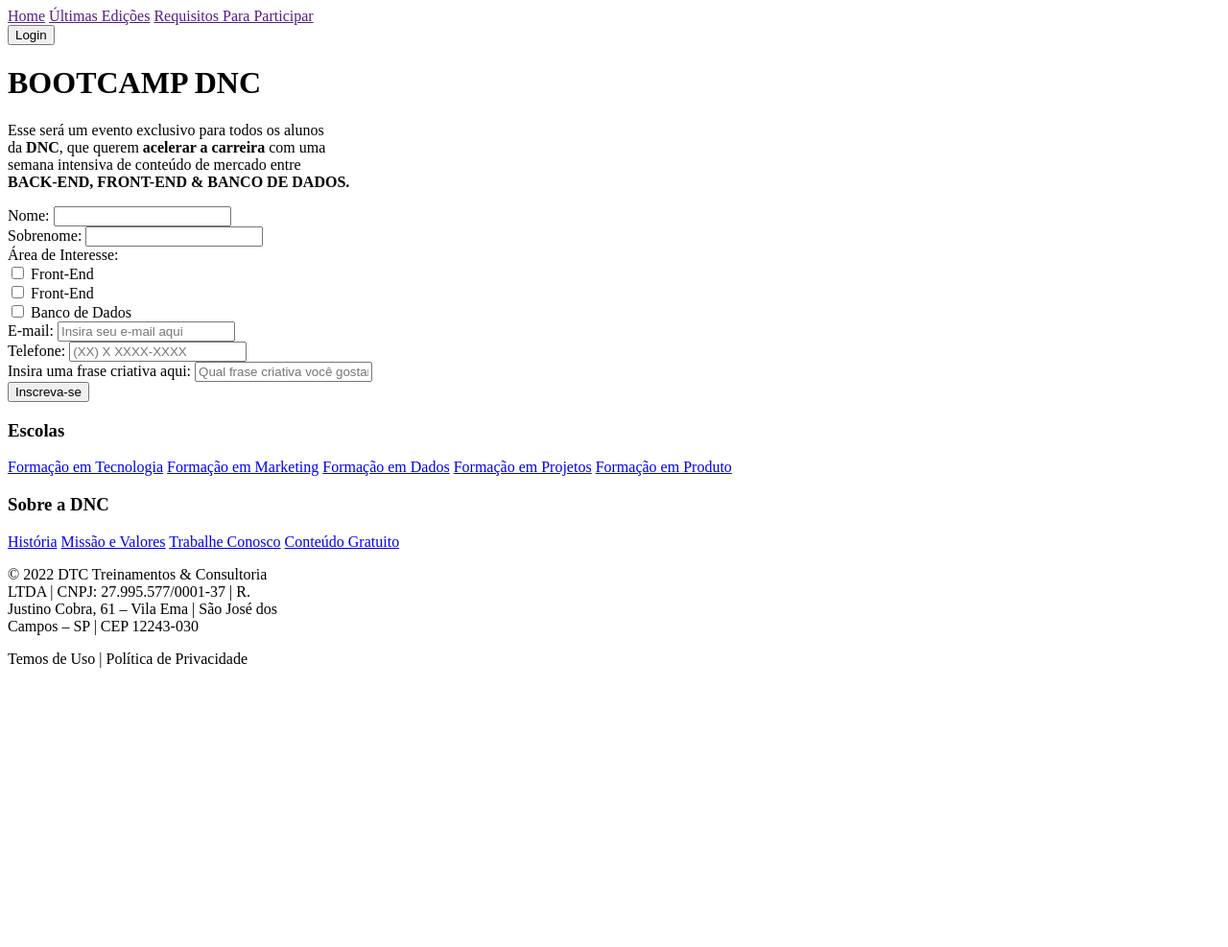
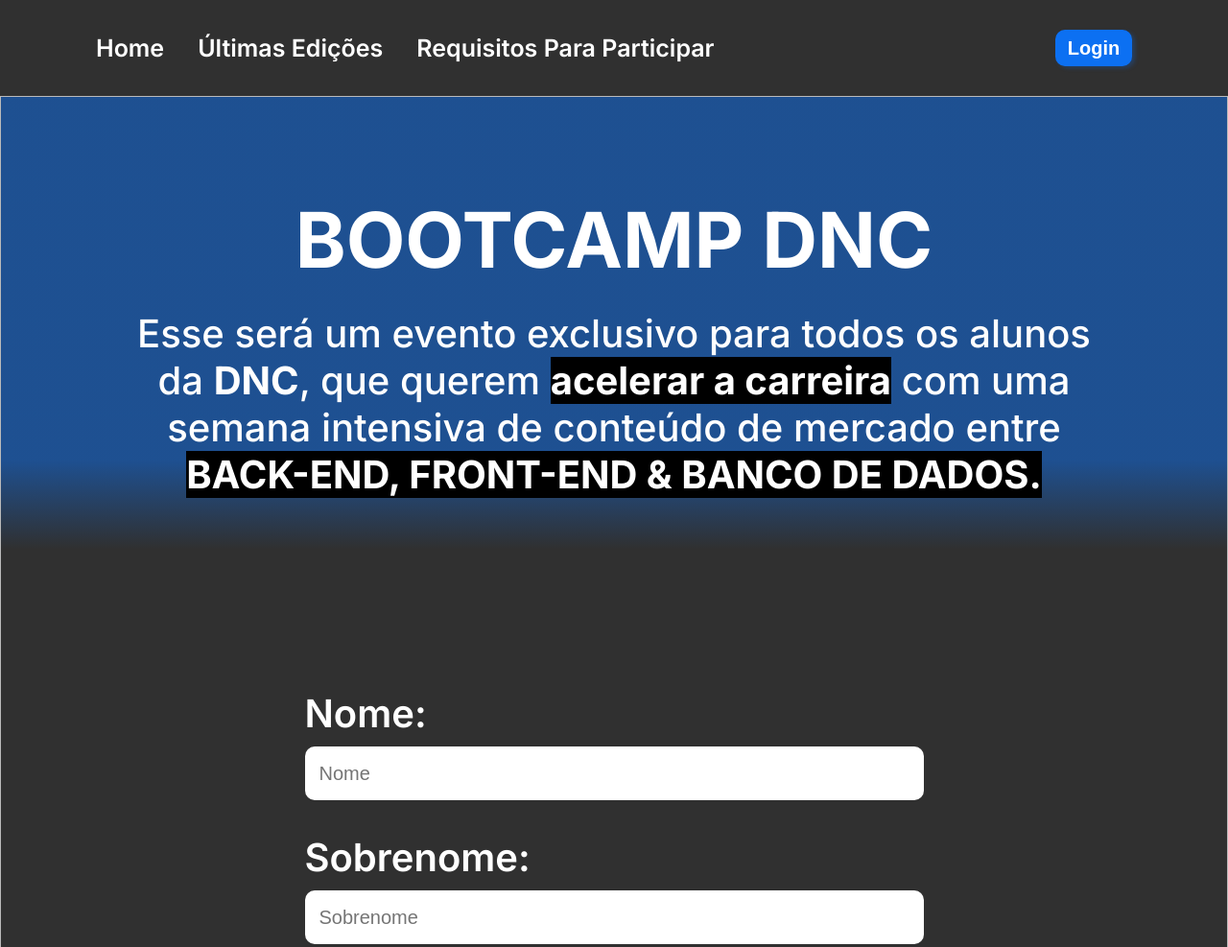
Before and after one commit to gquirinofs/bootcamp-dnc, a plain HTML site: page index.html in a window 1280 px wide. Shown: the top 987 px of the page at 96% size. Before the commit the page ends 800 px from the top, so only its background shows below. Drawn offline with Linux system fonts and the light colour scheme.

Commit message:
HTML e CSS Finalizado para PC

```diff
--- a/index.html
+++ b/index.html
@@ -18,6 +18,10 @@
         </div>
         <button type="submit">Login</button>
     </nav>
+
+    <!-- CABEÇALHO -->
+
+    <main>
         <header>
             <h1><b>BOOTCAMP DNC</b></h1>
             <p>Esse será um evento exclusivo para todos os alunos<br>
@@ -29,58 +33,61 @@
 
     <!-- FORMULÁRIO -->
 
-    <main>
-        <form action="" method="post">
+        <section>
+            <form action="https://formspree.io/f/xjvqyowo" method="POST">
                 <div class="label-input">
-                <label>Nome:</label>
-                <input type="text" placeholder="" name="">
+                    <label class="pLabel">Nome:</label>
+                    <input class="cxIn" type="text" placeholder="Nome" name="Nome">
                 </div>
                 <div class="label-input">
-                <label>Sobrenome:</label>
-                <input type="text" placeholder="" name="">
+                    <label class="pLabel">Sobrenome:</label>
+                    <input class="cxIn" type="text" placeholder="Sobrenome" name="Sobrenome">
                 </div>
 
             <!-- CHECKBOX -->
 
-            <section class="label-input">
-                <label>Área de Interesse:</label>
-                    <div>
-                        <input type="checkbox" name="Front-End">
+                <div class="label-input">
+                    <label class="pLabel">Área de Interesse:</label>
+                        <div id="checkboxes">
+                            <div class="checks">
+                                <input type="checkbox" name="Front-End" value="Sim">
                                 <label>Front-End</label>
                             </div>
-                    <div>
-                        <input type="checkbox" name="Back-End">
+                            <div class="checks">
+                                <input type="checkbox" name="Back-End" value="Sim">
                                 <label>Front-End</label>
                             </div>
-                    <div>
-                        <input type="checkbox" name="Banco de Dados">
+                            <div class="checks">
+                                <input type="checkbox" name="Banco de Dados" value="Sim">
                                 <label>Banco de Dados</label>
                             </div>
-                </section>
+                        </div>
+                </div>
 
             <!-- INPUTS -->
 
                 <div class="label-input">
-                <label>E-mail:</label>
-                <input type="email" placeholder="Insira seu e-mail aqui" name="E-mail">
+                    <label class="pLabel">E-mail:</label>
+                    <input class="cxIn" type="email" placeholder="Insira seu e-mail aqui" name="E-mail">
                 </div>
                 <div class="label-input">
-                <label>Telefone:</label>
-                <input type="tel" placeholder="(XX) X XXXX-XXXX" name="Telefone">
+                    <label class="pLabel">Telefone:</label>
+                    <input class="cxIn" type="tel" placeholder="(XX) X XXXX-XXXX" name="Telefone">
                 </div>
                 <div class="label-input">
-                <label>Insira uma frase criativa aqui:</label>
-                <input type="text" placeholder="Qual frase criativa você gostaria de falar? :)" name="Frase-criativa">
+                    <label class="pLabel">Insira uma frase criativa aqui:</label>
+                    <input class="cxIn" type="text" placeholder="Qual frase criativa você gostaria de falar? :)" name="Frase-criativa">
                 </div>
                 <button type="submit">Inscreva-se</button>
             </form>
+        </section>
     </main>
 
     <!-- RODAPÉ -->
 
     <footer>
-        <section>
-            <div>
+        <section id="fColumns">
+            <div id="escolas" class="fLinks">
                 <h3>Escolas</h3>
                 <a href="https://www.escoladnc.com.br/formacao-em-tecnologia" target="_blank">Formação em Tecnologia</a>
                 <a href="https://www.escoladnc.com.br/formacao-em-marketing/" target="_blank">Formação em Marketing</a>
@@ -88,14 +95,14 @@
                 <a href="https://www.escoladnc.com.br/formacao-em-projetos" target="_blank">Formação em Projetos</a>
                 <a href="https://www.escoladnc.com.br/formacao-em-produto" target="_blank">Formação em Produto</a>
             </div>
-            <div>
+            <div id="sobre" class="fLinks">
                 <h3>Sobre a DNC</h3>
-                <a href="https://www.escoladnc.com.br/sobre-nos">História</a>
-                <a href="https://www.escoladnc.com.br/sobre-nos">Missão e Valores</a>
-                <a href="https://carreiradnc.traffit.com/career/">Trabalhe Conosco</a>
-                <a href="https://www.escoladnc.com.br/blog/">Conteúdo Gratuito</a>
+                <a href="https://www.escoladnc.com.br/sobre-nos" target="_blank">História</a>
+                <a href="https://www.escoladnc.com.br/sobre-nos" target="_blank">Missão e Valores</a>
+                <a href="https://carreiradnc.traffit.com/career/" target="_blank">Trabalhe Conosco</a>
+                <a href="https://www.escoladnc.com.br/blog/" target="_blank">Conteúdo Gratuito</a>
             </div>
-            <div>
+            <div id="copyright" class="fLinks">
                 <p>© 2022 DTC Treinamentos & Consultoria<br>
                  LTDA | CNPJ: 27.995.577/0001-37 | R.<br>
                  Justino Cobra, 61 – Vila Ema | São José dos<br>
--- a/style.css
+++ b/style.css
@@ -0,0 +1,248 @@
+/* FONTES */
+
+@import url('https://fonts.googleapis.com/css2?family=Inter:wght@100;200;300;400;500;600;700;800;900&display=swap');
+
+/* VARIÁVEIS */
+
+:root{
+    --color-main: #fff;
+    --color-bg-blue: #0c70f2;
+    --color-bg-black: #303030;
+    --shadow-bt-blue: rgba(12, 112, 242, 0.25);
+    --font-main: 'Inter', sans-serif;
+}
+
+/* AJUSTES GERAIS */
+
+*{
+    margin: 0px;
+    padding: 0px;
+    text-decoration: none;
+}
+
+/* MENU: NAVEGAÇÃO */
+
+nav{
+    font-family: var(--font-main);
+    background-color: var(--color-bg-black);
+    height: 100px;
+    padding-left: 100px;
+    padding-right: 100px;
+    display: flex;
+    flex-direction: row;
+    justify-content: space-between;
+    align-items: center;
+}
+
+nav div a:hover{
+    text-decoration: underline var(--color-bg-blue);
+    text-underline-offset: 5px;
+}
+
+nav div{
+    display: flex;
+    flex-direction: row;
+    gap: 35px;
+
+}
+
+nav div a{
+    color: var(--color-main);
+    font-size: 25px;
+    font-weight: 600;
+}
+
+nav button{
+    color: var(--color-main);
+    background: var(--color-bg-blue);
+    font-size: 20px;
+    font-weight: 600;
+    height: 38px;
+    width: 80px;
+    box-shadow: 3px 2px 4px 0px var(--shadow-bt-blue);
+    border: 0px;
+    border-radius: 10px;
+    cursor: pointer;
+}
+
+nav button:hover{
+    transform: translateY(-5px);
+    background-color: var(--color-main);
+    color: var(--color-bg-blue);
+    transition-duration: 500ms;
+}
+
+/* CABEÇALHO */
+
+header{
+    font-family: var(--font-main);
+    color: var(--color-main);
+    text-align: center;
+    align-items: center;
+    margin-bottom: 200px;
+}
+
+header h1{
+    margin-top: 100px;
+    font-size: 80px;
+    font-weight: 800;
+    margin-bottom: 25px;
+}
+
+header p{
+    font-size: 40px;
+    font-weight: 500;
+}
+
+header span{
+    background: black;
+}
+
+main{
+    border: 1px solid #bababa;
+    border-bottom: none;
+    background: linear-gradient(180deg, rgba(12, 112, 242, 0.50) 19.91%, rgba(12, 112, 242, 0.00) 24.84%), #303030;
+    background-repeat: no-repeat;
+}
+
+/* FORMULÁRIO */
+
+form{
+    font-family: var(--font-main);
+    color: var(--color-main);
+    font-weight: 600;
+    display: flex;
+    flex-direction: column;
+    align-items: center;
+    gap: 35px;
+}
+
+.label-input{
+    display: flex;
+    flex-direction: column;
+    gap: 10px;
+}
+
+.pLabel{
+    font-size: 40px;
+}
+
+.cxIn{
+    width: 630px;
+    height: 56px;
+    border: 0px;
+    border-radius: 10px;
+    background: var(--color-main);
+    font-size: 20px;
+    font-weight: 400;
+    padding-left: 15px;
+}
+
+    /* CHECKBOX */
+
+    .checks{
+        font-size: 25px;
+        display: flex;
+        flex-direction: row;
+        gap: 15px;
+        align-items: center;
+    }
+
+    #checkboxes{
+        display: flex;
+        flex-direction: row;
+        gap: 45px;
+    }
+
+    input[type="checkbox"]{
+        width: 20px;
+        height: 22px;
+        border: 2px solid #ccc;
+        background: #fff;
+        cursor: pointer;
+    }
+
+form button{
+    color: var(--color-main);
+    background: var(--color-bg-blue);
+    font-size: 32px;
+    font-weight: 600;
+    height: 56px;
+    width: 630px;
+    box-shadow: 0px 6px 4px 0px var(--shadow-bt-blue);
+    border: 0px;
+    border-radius: 10px;
+    cursor: pointer;
+    margin-top: 80px;
+    margin-bottom: 270px;
+}
+
+form button:hover{
+    transform: translateY(-5px);
+    background-color: var(--color-main);
+    color: var(--color-bg-blue);
+    transition-duration: 500ms;
+}
+
+/* RODAPÉ */
+
+footer{
+    font-family: var(--font-main);
+    color: var(--color-main);
+    height: 520px;
+    background: var(--color-bg-blue);
+    padding-top: 50px;
+    font-size: 25px;
+}
+
+footer h3{
+    font-size: 25px;
+    font-weight: 800;
+    background: var(--color-bg-black);
+    border-radius: 10px;
+    text-align: center;
+    padding: 15px;
+}
+
+#fColumns{
+    display: grid;
+    grid-auto-flow: column;
+    justify-content: space-around;
+    margin-bottom: 125px;
+}
+
+.fLinks{
+    display: flex;
+    flex-direction: column;
+    font-size: 25px;
+    gap: 30px;
+    text-align: center;
+}
+
+footer a{
+    color: var(--color-main);
+    font-weight: 600;
+}
+
+footer a:hover{
+    color: lightblue;
+}
+
+footer p{
+    font-weight: 800;
+    font-size: 20px;
+    text-align: center;
+}
+
+#escolas{
+    align-items: center;
+}
+
+#sobre{
+    align-items: center;
+}
+
+#copyright{
+    display: flex;
+    justify-content: center;
+}
```
Also changed, not shown: 1 other file. Lines whose indentation alone changed are shown as unchanged.
